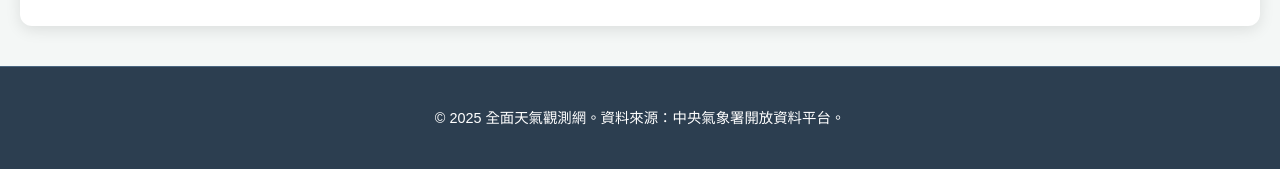
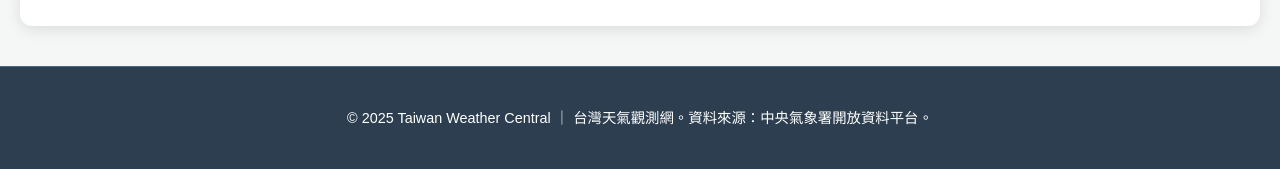
Before and after one commit to Eugene526/Taiwan-Weather-Central, a Flask app: page / in a window 1280 px wide. Shown: the part 2116-2285 px from the top of the page. Run offline with Flask 3, Linux system fonts and the light colour scheme; data that the repository does not hold is empty.

Commit message:
Update index.html

```diff
--- a/templates/index.html
+++ b/templates/index.html
@@ -76,7 +76,7 @@
         </main>
 
     <footer>
-        <p>© 2025 全面天氣觀測網。資料來源：中央氣象署開放資料平台。</p>
+        <p>© 2025 Taiwan Weather Central ｜ 台灣天氣觀測網。資料來源：中央氣象署開放資料平台。</p>
     </footer>
 
     <script src="https://unpkg.com/maplibre-gl/dist/maplibre-gl.js"></script>
```
